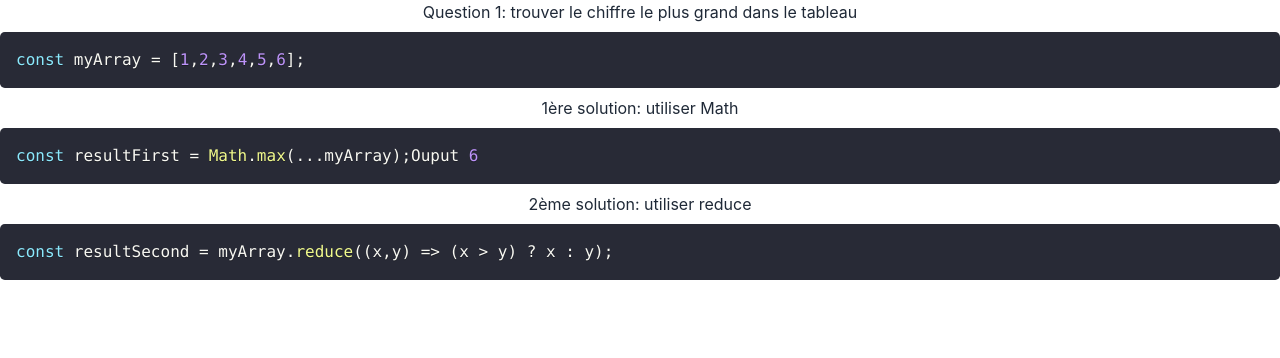
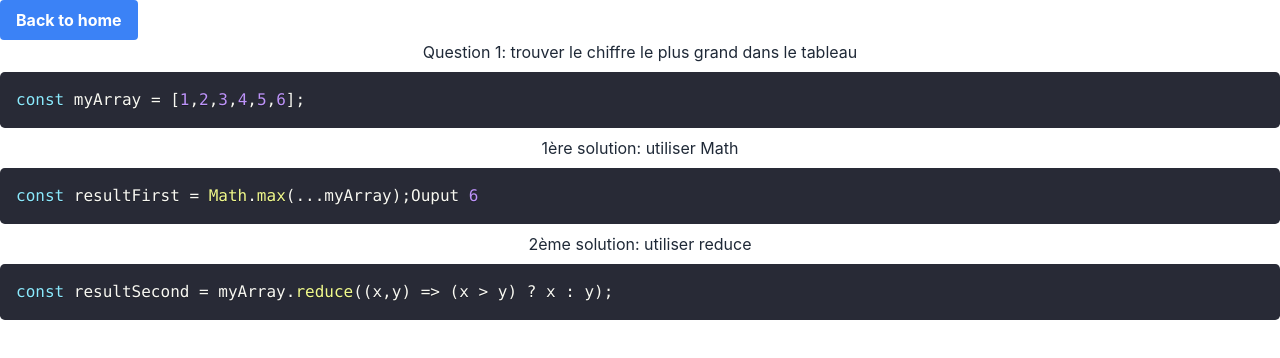
Before and after one commit to philoem/algosQuestions, a React (Create React App) app: page /questionInJs in a window 1280 px wide. Shown: the top 358 px of the page. Built offline with nearby package versions, Linux system fonts and the light colour scheme.

Commit message:
feat: add component button to go back home

```diff
--- /dev/null
+++ b/src/Components/BackToHome/index.js
@@ -0,0 +1,16 @@
+import React from 'react';
+import { Link } from 'react-router-dom';
+
+const BackToHome = () => {
+  return (
+    <div class='flex ustify-start'>
+      <button class="bg-blue-500 hover:bg-blue-700 text-white font-bold py-2 px-4 rounded">
+        <Link to="/">
+          Back to home
+        </Link>
+      </button>
+    </div>
+  )
+}
+
+export default BackToHome;
--- a/src/QuestionsInJs/index.js
+++ b/src/QuestionsInJs/index.js
@@ -1,6 +1,7 @@
 import React from 'react';
 import { Prism as SyntaxHighlighter } from 'react-syntax-highlighter';
 import { dracula } from 'react-syntax-highlighter/dist/esm/styles/prism';
+import BackToHome from '../Components/BackToHome';
 
 const QuestionsInJs = () => {
   const codeStringMyArray = 'const myArray = [1,2,3,4,5,6];';
@@ -9,6 +10,7 @@
   const codeStringOutput = 'Ouput 6';
   return (
     <div>
+      <BackToHome />
       <div>
         <summary>Question 1: trouver le chiffre le plus grand dans le tableau</summary>
       </div>
```
